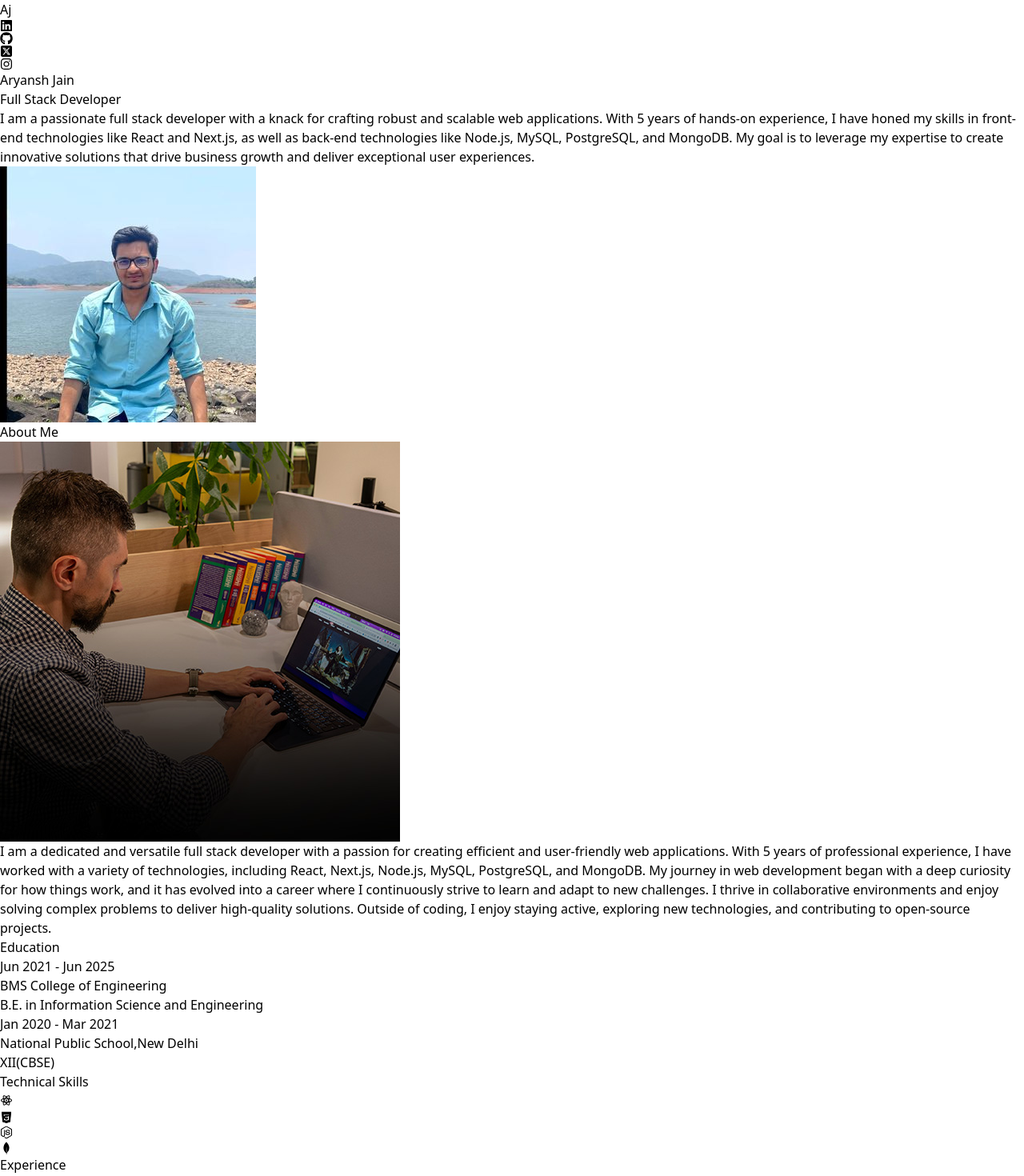
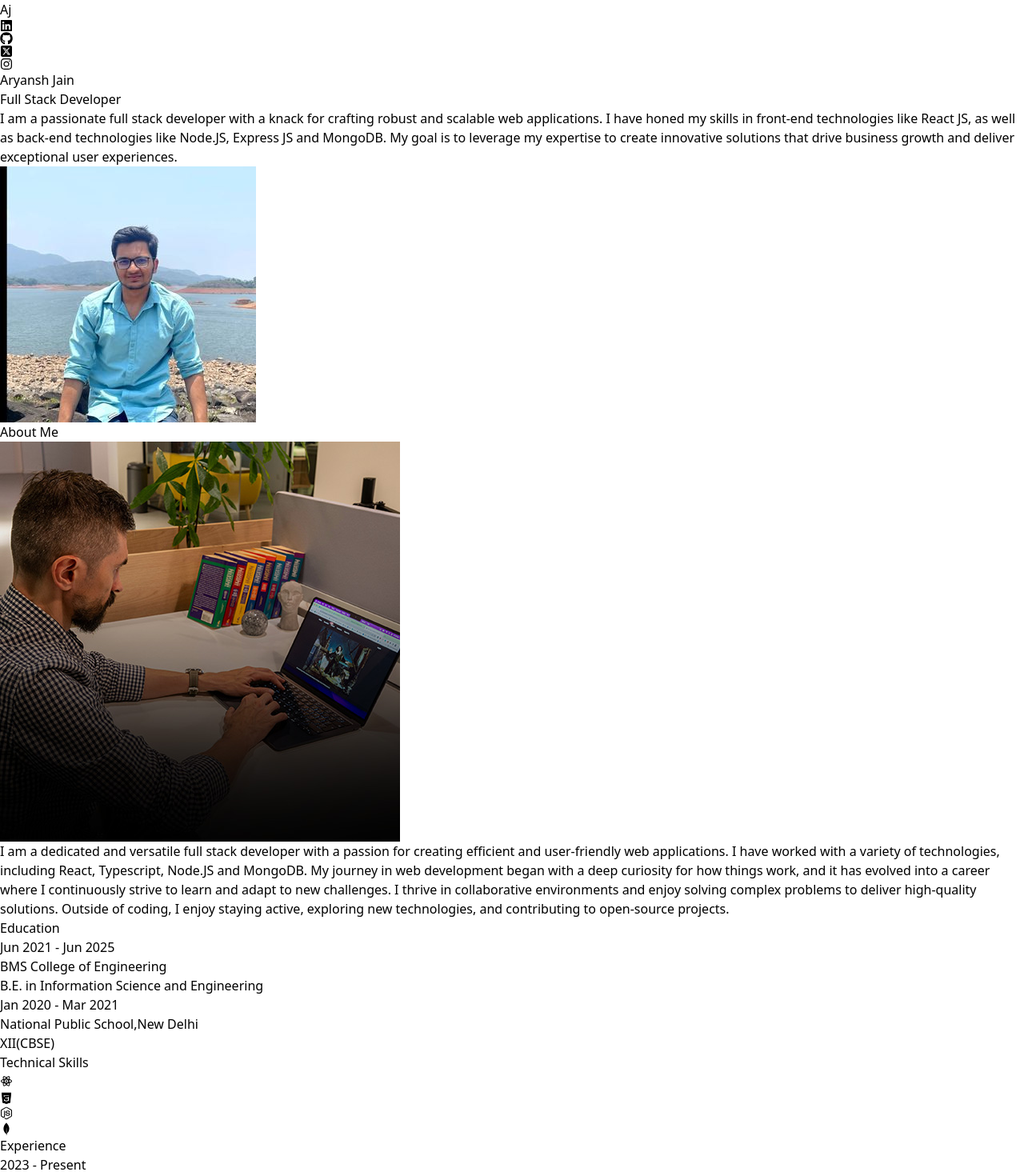
Before and after one commit to Aryansh1412/personal-portfolio, a React (Vite) app: page / in a window 1280 px wide. Shown: the top 1470 px of the page at 80% size. Built offline with nearby package versions, Linux system fonts and the light colour scheme.

Commit message:
Update index.js

```diff
--- a/src/constants/index.js
+++ b/src/constants/index.js
@@ -5,9 +5,9 @@
     import project5 from "../assets/projects/project-5.jpg";
     import project6 from "../assets/projects/project-6.png";
 
-    export const HERO_CONTENT = `I am a passionate full stack developer with a knack for crafting robust and scalable web applications. With 5 years of hands-on experience, I have honed my skills in front-end technologies like React and Next.js, as well as back-end technologies like Node.js, MySQL, PostgreSQL, and MongoDB. My goal is to leverage my expertise to create innovative solutions that drive business growth and deliver exceptional user experiences.`;
+    export const HERO_CONTENT = `I am a passionate full stack developer with a knack for crafting robust and scalable web applications. I have honed my skills in front-end technologies like React JS, as well as back-end technologies like Node.JS, Express JS and MongoDB. My goal is to leverage my expertise to create innovative solutions that drive business growth and deliver exceptional user experiences.`;
 
-    export const ABOUT_TEXT = `I am a dedicated and versatile full stack developer with a passion for creating efficient and user-friendly web applications. With 5 years of professional experience, I have worked with a variety of technologies, including React, Next.js, Node.js, MySQL, PostgreSQL, and MongoDB. My journey in web development began with a deep curiosity for how things work, and it has evolved into a career where I continuously strive to learn and adapt to new challenges. I thrive in collaborative environments and enjoy solving complex problems to deliver high-quality solutions. Outside of coding, I enjoy staying active, exploring new technologies, and contributing to open-source projects.`;
+    export const ABOUT_TEXT = `I am a dedicated and versatile full stack developer with a passion for creating efficient and user-friendly web applications. I have worked with a variety of technologies, including React, Typescript, Node.JS and MongoDB. My journey in web development began with a deep curiosity for how things work, and it has evolved into a career where I continuously strive to learn and adapt to new challenges. I thrive in collaborative environments and enjoy solving complex problems to deliver high-quality solutions. Outside of coding, I enjoy staying active, exploring new technologies, and contributing to open-source projects.`;
 
     export const EXPERIENCES = [
       {
```
